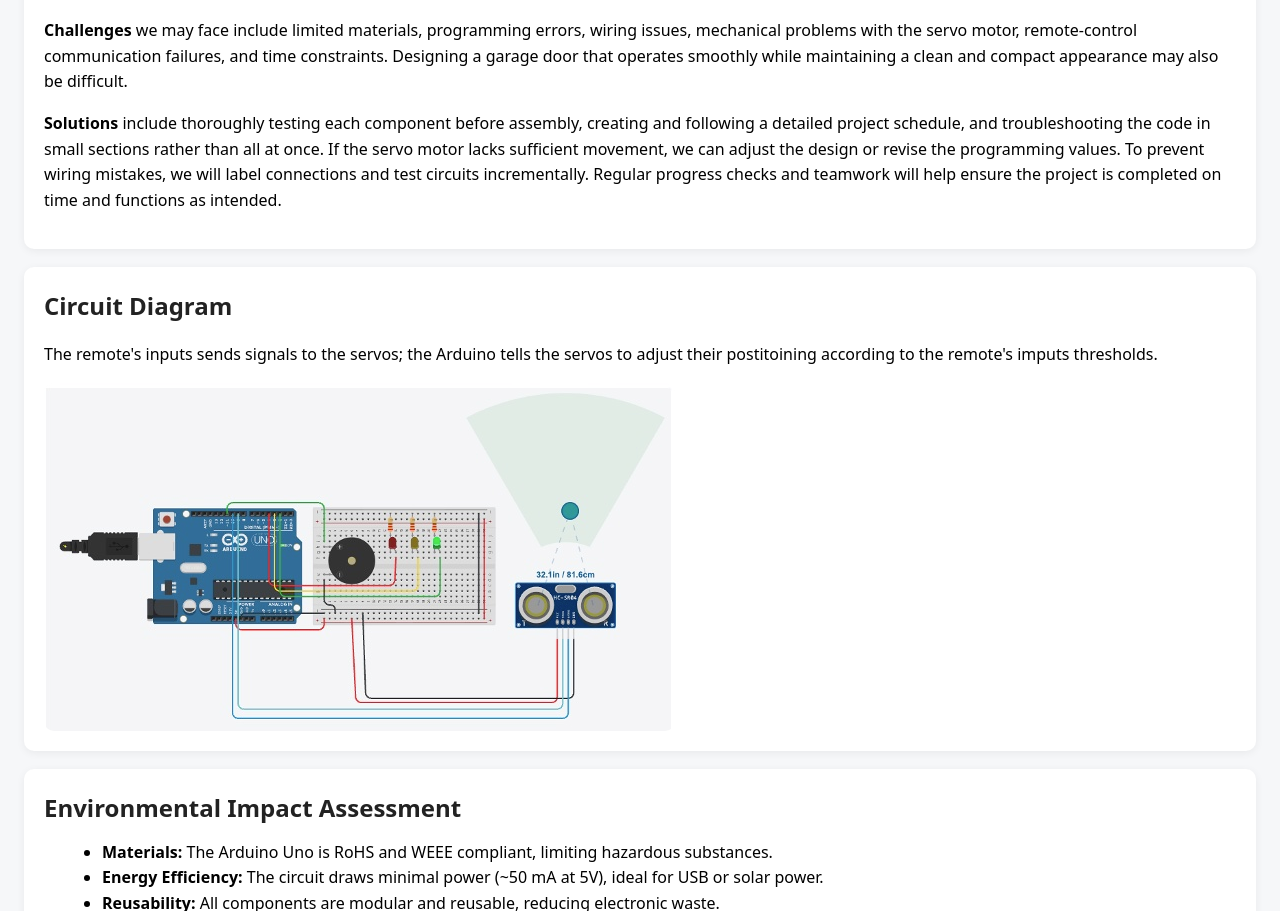
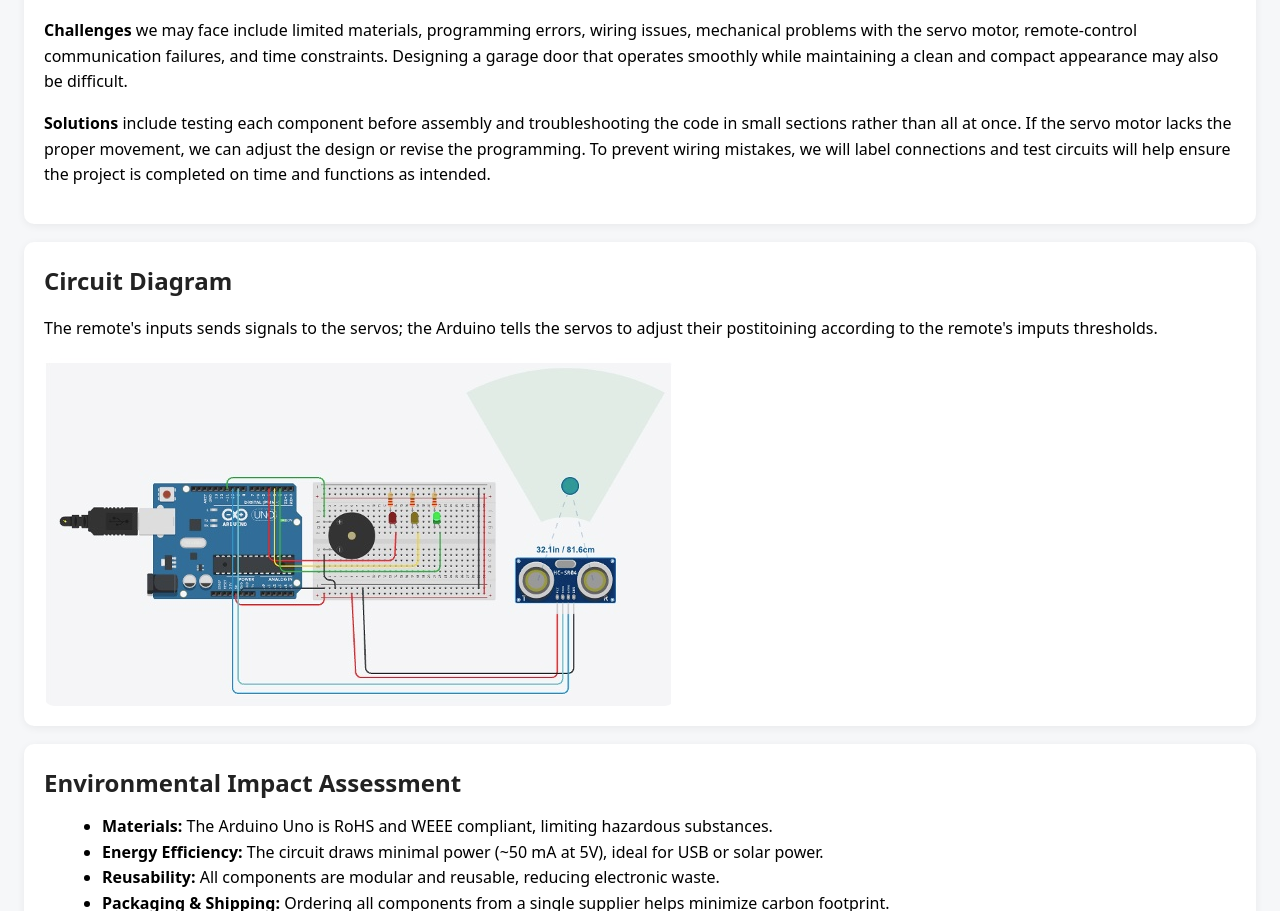
Before and after one commit to KG170/Tech-117-Final-Project, a plain HTML site: page index.html in a window 1280 px wide. Shown: the part 1252-2163 px from the top of the page. Drawn offline with nearby package versions, Linux system fonts and the light colour scheme.

Commit message:
Refactor solutions section in index.html
Condensed the solutions section by removing redundancy and improving clarity.

```diff
--- a/index.html
+++ b/index.html
@@ -101,10 +101,9 @@
   communication failures, and time constraints. Designing a garage door that operates smoothly while maintaining a clean and compact appearance may also be difficult.
   </p>
 
-  <p><strong>Solutions</strong> include thoroughly testing each component before assembly, creating and following a detailed project schedule, and troubleshooting
-  the code in small sections rather than all at once. If the servo motor lacks sufficient movement, we can adjust the design or revise the programming values. To
-  prevent wiring mistakes, we will label connections and test circuits incrementally. Regular progress checks and teamwork will help ensure the project is
-  completed on time and functions as intended.
+  <p><strong>Solutions</strong> include testing each component before assembly and troubleshooting the code in small sections rather than all at once.
+  If the servo motor lacks the proper movement, we can adjust the design or revise the programming. To prevent wiring mistakes, we will label connections
+  and test circuits will help ensure the project is completed on time and functions as intended.
 </p>
   </section>
 
```
